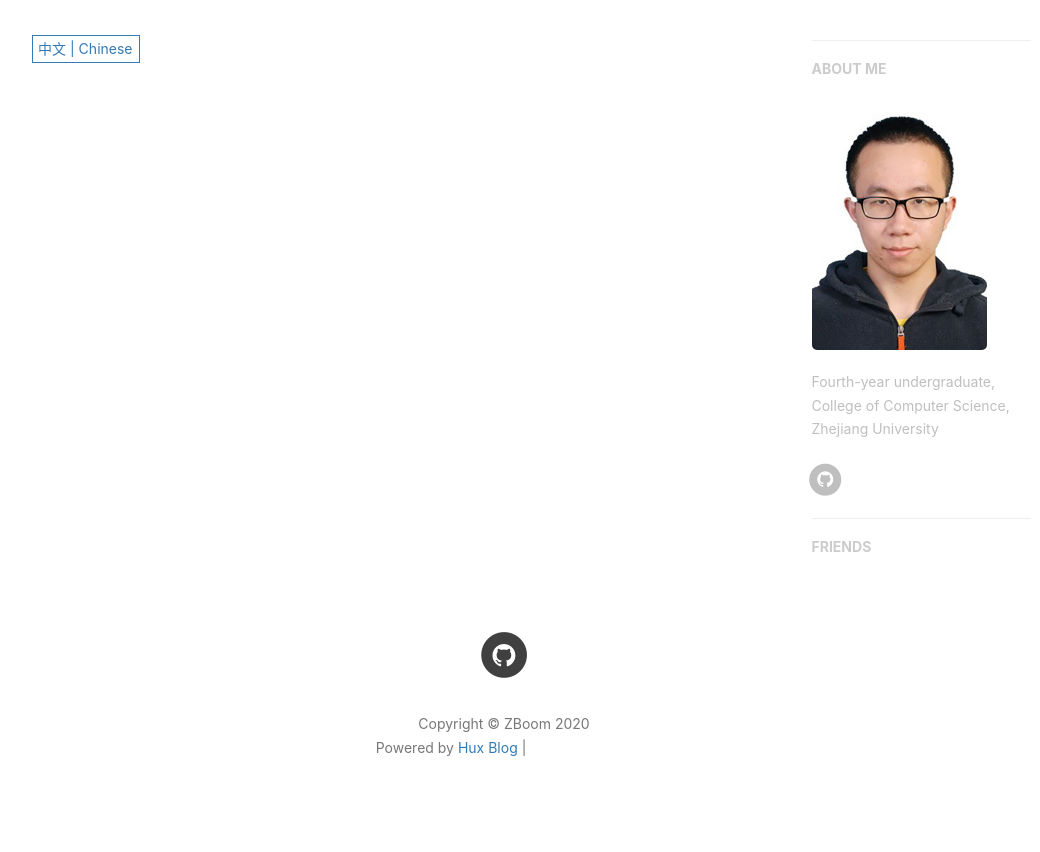
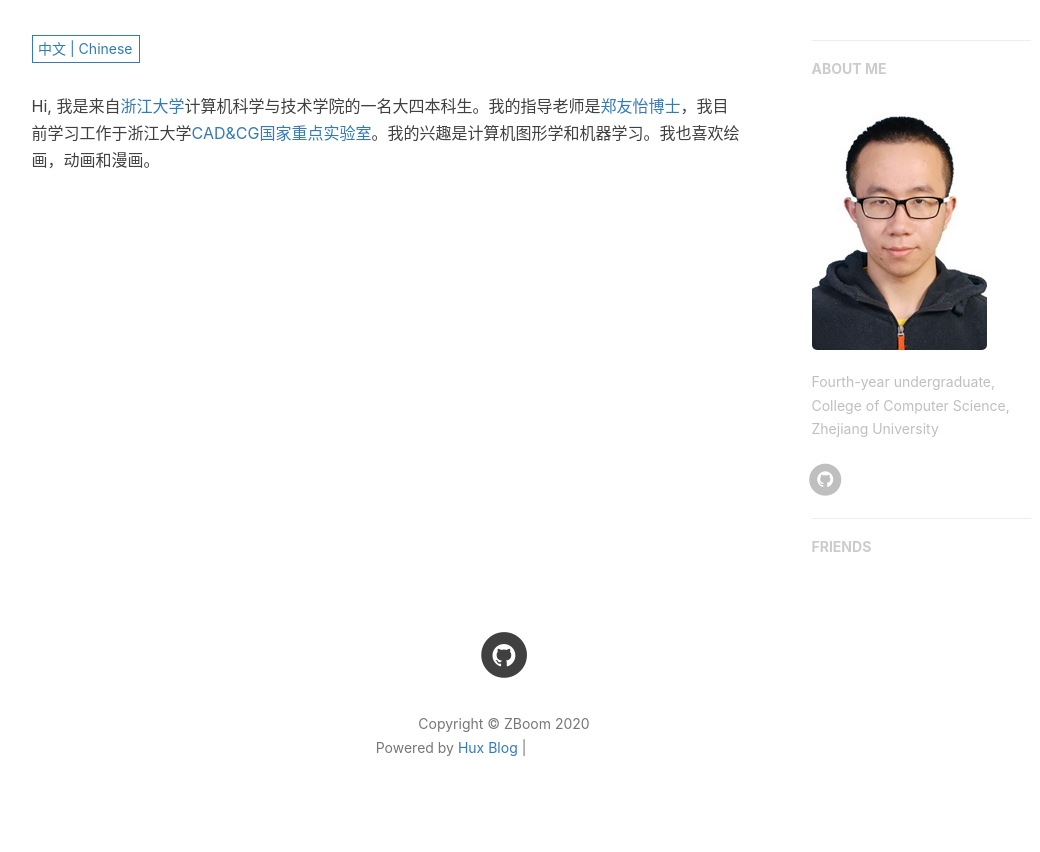
Before and after one commit to zjj1997zju/zjj1997zju.github.io, a Jekyll site: the page built from about.html, in a window 1280 px wide. Shown: the part 398-1250 px from the top of the page, without its empty margins (136-1176 px from the left). Built offline with Jekyll 4.4.1, drawn with Linux system fonts in a browser that asks for light colours; nearby versions of some CDN libraries; comment, search, counter and statistics services are not loaded; grey boxes are pictures that could not be loaded.

Commit message:
Update intro

```diff
--- a/_includes/about/en.md
+++ b/_includes/about/en.md
@@ -1,3 +1,3 @@
 
 
-I am a fourth-year undergraduate at the College of Computer Science, [Zhejiang University](http://www.zju.edu.cn/) in Hangzhou, China. My advisor is Dr. [Youyi Zheng](http://www.youyizheng.net/index.html) and I am working in the [State Key Lab of CAD&CG](http://www.cad.zju.edu.cn/), Zhejiang University. My interests are Computer Graphics and Machine Learning.
+Hi, I am a fourth-year undergraduate at the College of Computer Science, [Zhejiang University](http://www.zju.edu.cn/) in Hangzhou, China. My advisor is Dr. [Youyi Zheng](http://www.youyizheng.net/index.html) and I am working in the [State Key Lab of CAD&CG](http://www.cad.zju.edu.cn/), Zhejiang University. My interests are Computer Graphics and Machine Learning. Also, I love painting, animation and manga.
--- a/_includes/about/zh.md
+++ b/_includes/about/zh.md
@@ -0,0 +1 @@
+Hi, 我是来自[浙江大学](http://www.zju.edu.cn/)计算机科学与技术学院的一名大四本科生。我的指导老师是[郑友怡博士](http://www.youyizheng.net/index.html)，我目前学习工作于浙江大学[CAD&CG国家重点实验室](http://www.cad.zju.edu.cn/)。我的兴趣是计算机图形学和机器学习。我也喜欢绘画，动画和漫画。
```
Also changed, not shown: img/favicon.ico, 5 other files.
